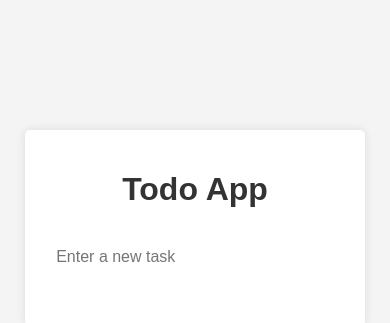
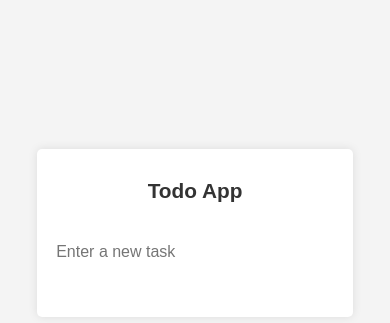
Before and after one commit to VaishnaviGund42/todo-app-localstorage, a plain HTML site: page index.html in a window 390 px wide. Shown: the part 194-517 px from the top of the page. Drawn offline with Linux system fonts and the light colour scheme.

Commit message:
to make the website is responsive

```diff
--- a/styles.css
+++ b/styles.css
@@ -104,3 +104,13 @@ input[type="text"]:focus {
         .complete-btn:hover {
             background: #eaf1ff;
         }
+         @media (max-width: 500px) {
+            .container {
+                padding: 1rem 0.5rem;
+                margin-top: 10px;
+                max-width: 98vw;
+            }
+            h1 {
+                font-size: 1.3rem;
+            }
+        }
```
